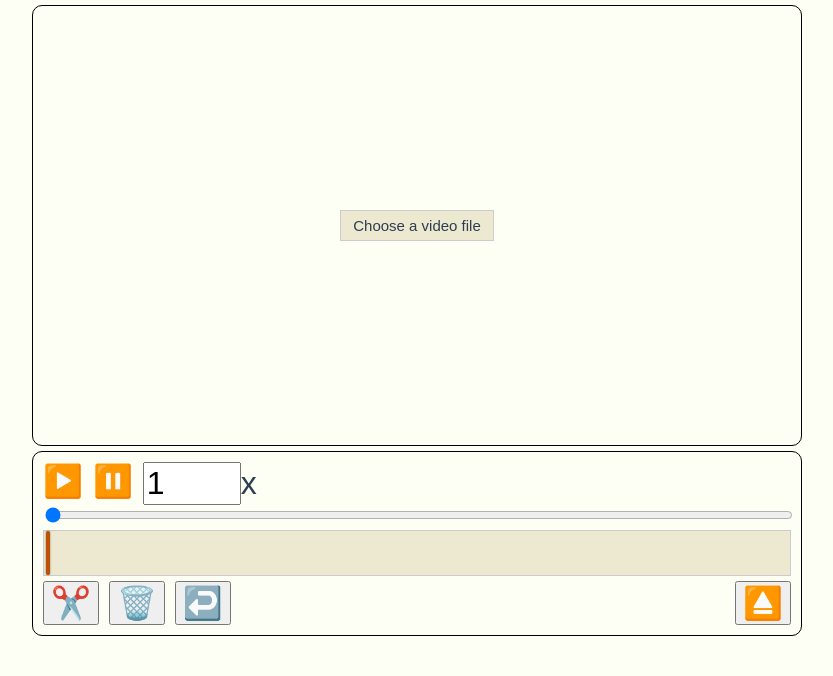
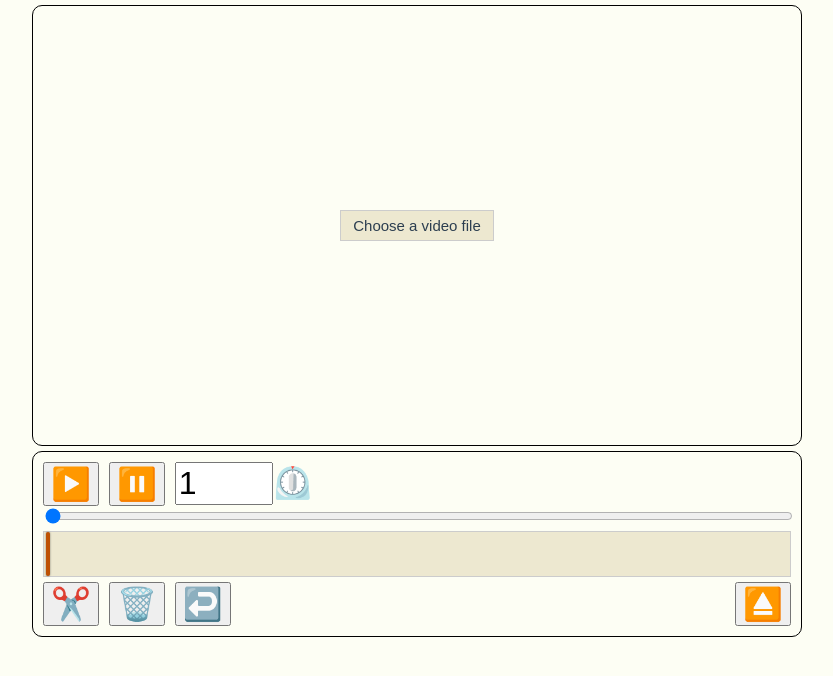
Before and after one commit to WilliamTuominiemi/Vustu, a Vue app: page / in a window 1280 px wide. Shown: the top 676 px of the page, without its empty margins (223-1056 px from the left). Built offline with nearby package versions, Linux system fonts and the light colour scheme.

Commit message:
video controls style changes

```diff
--- a/src/assets/base.css
+++ b/src/assets/base.css
@@ -12,6 +12,10 @@ body {
   margin: 0;
 }
 
+button {
+  font-size: 2rem;
+}
+
 .clickable,
 button {
   cursor: pointer;
--- a/src/components/Editor/TimelineEditor.vue
+++ b/src/components/Editor/TimelineEditor.vue
@@ -173,8 +173,4 @@ function ejectVideo() {
   flex-direction: row;
   gap: 10px;
 }
-
-button {
-  font-size: 2rem;
-}
 </style>
--- a/src/components/Editor/VideoControls.vue
+++ b/src/components/Editor/VideoControls.vue
@@ -2,9 +2,9 @@
   <div class="controls">
     <div class="playback-controls">
       <div class="playback-buttons">
-        <div class="clickable" @click="$emit('play')" title="Play">▶️</div>
-        <div class="clickable" @click="$emit('pause')" title="Pause">⏸️</div>
-        <div>
+        <button class="clickable" @click="$emit('play')" title="Play">▶️</button>
+        <button class="clickable" @click="$emit('pause')" title="Pause">⏸️</button>
+        <div style="height: 100%">
           <input
             id="playback-rate"
             title="Playback rate"
@@ -15,7 +15,7 @@
             v-model="localPlaybackRate"
             @input="$emit('update-playback-rate', localPlaybackRate)"
             style="width: 90px; font-size: inherit"
-          />x
+          />⏲️
         </div>
       </div>
       <div v-if="props.videoLength != 0" class="time-display">
@@ -80,4 +80,10 @@ watch(
   flex-direction: row;
   gap: 10px;
 }
+
+.time-display {
+  display: flex;
+  align-items: center;
+  font-size: 2rem;
+}
 </style>
```
